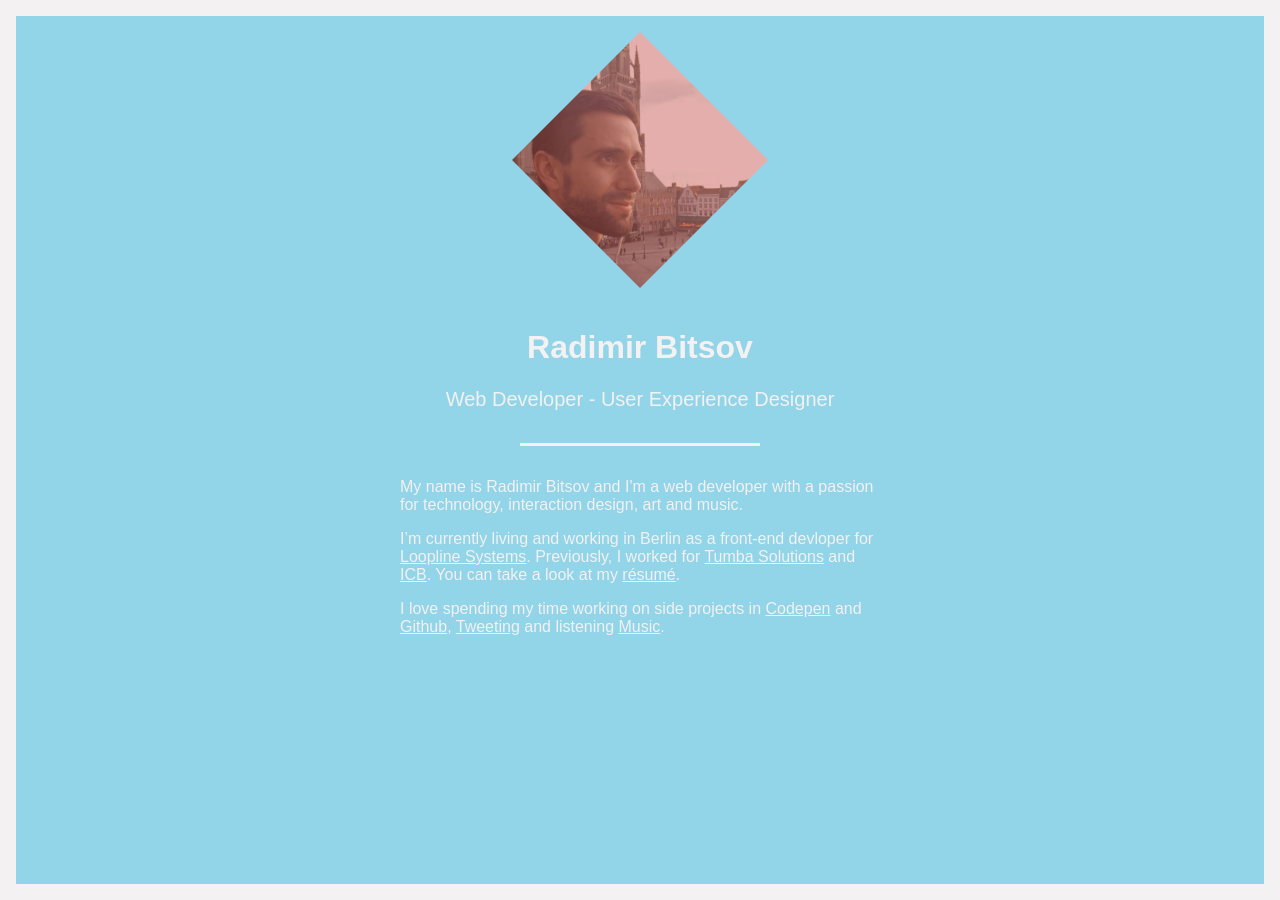
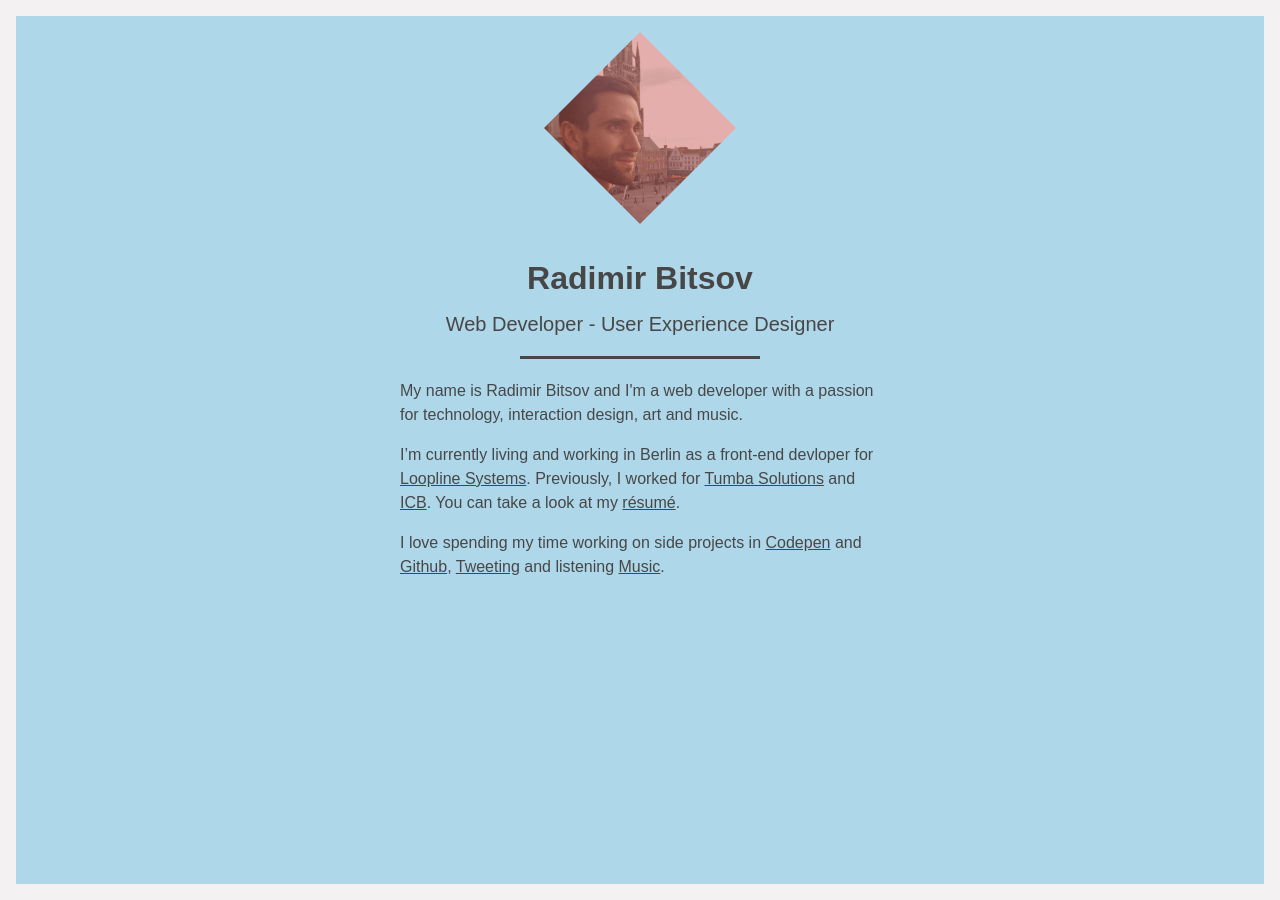
Before and after one commit to radibit/radibit.com, a Jekyll site: the page built from index.html, in a window 1280 px wide. Built offline with Jekyll 4.4.1, drawn with Linux system fonts in a browser that asks for light colours.

Commit message:
apply minor style changes

```diff
--- a/_layouts/teaser.html
+++ b/_layouts/teaser.html
@@ -7,11 +7,11 @@
 
     <div class="u-flex--center u-paddingHorizontal">
       <div class="u-textAlignCenter">
-        <img class="profile-img" src="{{ site.baseurl }}/img/profile_pic.jpg" alt="Profile Image">
+        <img class="c-profileImg" src="{{ site.baseurl }}/img/profile_pic.jpg" alt="Profile Image">
 
         <div class="intro-text">
-          <h1>Radimir Bitsov</h1>
-          <p>Web Developer - User Experience Designer</p>
+          <h1 class="o-headline-1 u-marginSmallVertical">Radimir Bitsov</h1>
+          <h3 class="o-headline-3">Web Developer - User Experience Designer</h3>
         </div>
 
         <hr class="line">
--- a/_sass/_base.scss
+++ b/_sass/_base.scss
@@ -5,9 +5,8 @@
   position   : relative;
 }
 
-
 body {
-  color       : #f3f1f1;
+  color       : #484747;
   font-family : sans-serif;
   font-size   : 16px;
 }
@@ -17,7 +16,7 @@ body {
   max-width  : 100vw;
   overflow-x : hidden;
 
-  background-color : #92D4E8;
+  background-color : #aed7ea;
   border : 1em solid #f3f1f1;
 }
 
@@ -30,37 +29,25 @@ body {
 .line {
   padding    : 0;
   border     : none;
-  border-top : 3px solid #f3f1f1;
-  margin     : 2em auto;
+  border-top : 3px solid #484747;
+  margin     : 1.25em auto;
   max-width  : 15em;
-}
-
-.profile-img {
-	max-width : 16em;
-	margin : 1em;
-  -webkit-clip-path : polygon(50% 0, 100% 50%, 50% 100%, 0 50%);
-	clip-path : polygon(50% 0, 100% 50%, 50% 100%, 0 50%);
-	transition : 1s;
-
-  &:hover {
-    -webkit-clip-path : polygon(0 0, 100% 0, 100% 100%, 0 100%);
-    clip-path : polygon(0 0, 100% 0, 100% 100%, 0 100%);
-  }
 }
 
 .info {
   max-width  : 30em;
   text-align : left;
+  line-height : 1.5;
 
   > p {
     margin-bottom : 1em;
   }
 
   a {
-    color : #f3f1f1;
+    color : #484747;
 
     &:hover {
-      color : #FFCC7C;
+      color : #f3f1f1;
     }
   }
 }
--- /dev/null
+++ b/_sass/_components.scss
@@ -0,0 +1,13 @@
+.c-profileImg {
+	max-width : 12em;
+	margin : 1em;
+  -webkit-clip-path : polygon(50% 0, 100% 50%, 50% 100%, 0 50%);
+	clip-path : polygon(50% 0, 100% 50%, 50% 100%, 0 50%);
+	transition : 1s;
+
+  &:hover {
+    -webkit-clip-path : polygon(0 0, 100% 0, 100% 100%, 0 100%);
+    clip-path : polygon(0 0, 100% 0, 100% 100%, 0 100%);
+    border-radius : 50%;
+  }
+}
--- /dev/null
+++ b/_sass/_objects.scss
@@ -0,0 +1,11 @@
+.o-headline {
+  &-1 {}
+  &-2 {
+    font-size : 1.5em;
+    font-weight : 600;
+  }
+  &-3 {
+    font-size : 1.25em;
+    font-weight : 400;
+  }
+}
--- a/_sass/_util.scss
+++ b/_sass/_util.scss
@@ -11,3 +11,7 @@
 .u-paddingHorizontal {
   padding : 0 1em;
 }
+
+.u-marginSmallVertical {
+  margin : .5em 0;
+}
--- a/css/main.scss
+++ b/css/main.scss
@@ -10,5 +10,11 @@
 // Base
 @import "base";
 
+// Components
+@import "components";
+
+// Objects
+@import "objects";
+
 // Util
 @import "util";
```
Also changed, not shown: 1 other file.
